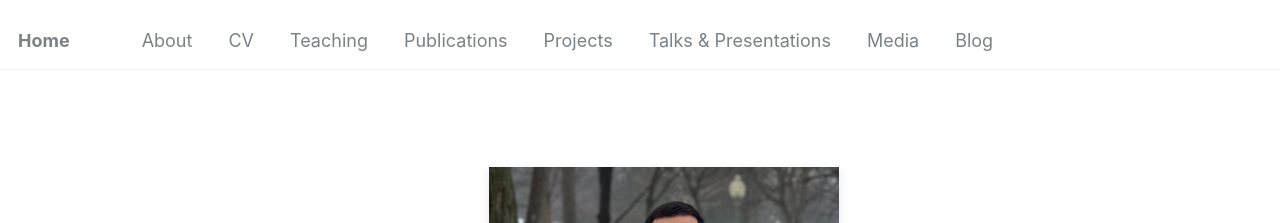
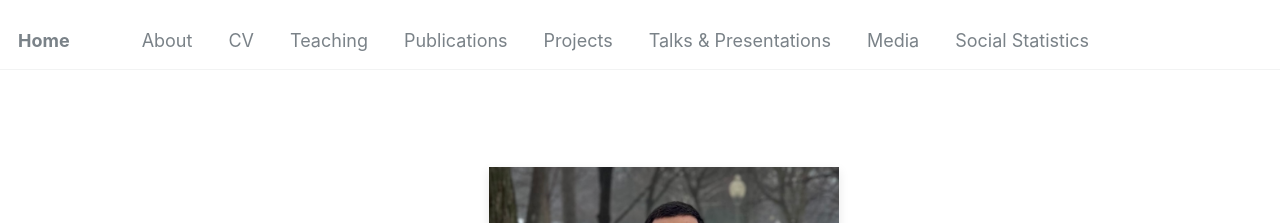
Before and after one commit to Mohsnmonji/mohsnmonji.github.io, a Jekyll site: the page built from _pages/front.md, in a window 1280 px wide. Shown: the top 223 px of the page. Built offline with Jekyll 4.4.1, drawn with Linux system fonts in a browser that asks for light colours.

Commit message:
Update navigation.yml

```diff
--- a/_data/navigation.yml
+++ b/_data/navigation.yml
@@ -19,5 +19,5 @@ main:
     url: /talks/
   - title: "Media"
     url: /media/
-  - title: "Blog"
+  - title: "Social Statistics"
     url: /year-archive/
```
